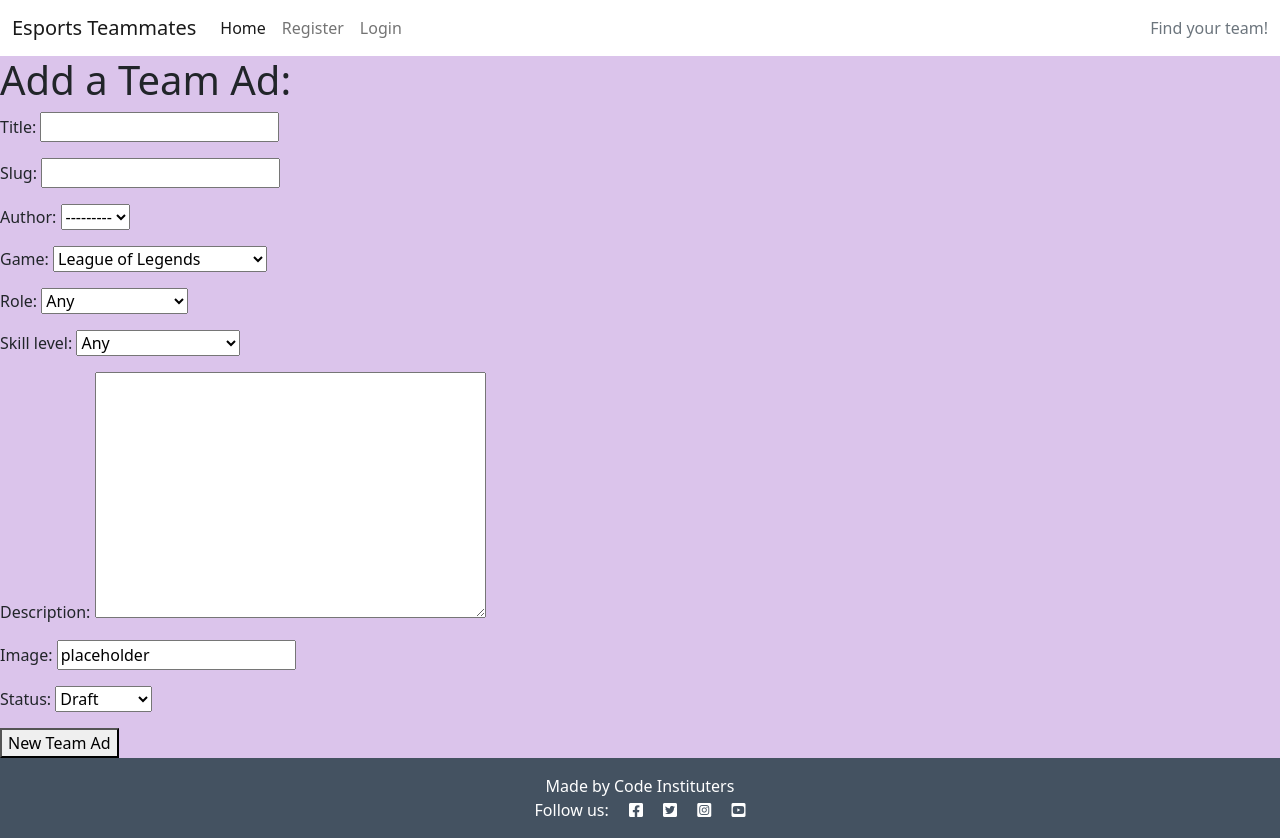
After one commit to PPindel/esports-teammates, a Django app: page /add_team/ in a window 1280 px wide. The commit adds this page. Run offline with Django 3.2, Linux system fonts and the light colour scheme; some libraries are stand-ins or nearby versions.

Commit message:
Add option for user to create an ad

```diff
--- a/blog/forms.py
+++ b/blog/forms.py
@@ -1,4 +1,4 @@
-from .models import Comment
+from .models import Comment, TeamAd
 from django import forms
 
 
--- a/blog/models.py
+++ b/blog/models.py
@@ -1,4 +1,5 @@
 from django.db import models
+from django.urls import reverse
 from django.contrib.auth.models import User
 from cloudinary.models import CloudinaryField
 
@@ -47,6 +48,9 @@ class TeamAd(models.Model):
     def __str__(self):
         return self.title
 
+    def get_absolute_url(self):
+        return reverse('home')
+
 
 class Comment(models.Model):
     post = models.ForeignKey(TeamAd, on_delete=models.CASCADE, related_name='comments')  # noqa E501
--- a/blog/urls.py
+++ b/blog/urls.py
@@ -4,5 +4,6 @@ from django.urls import path
 
 urlpatterns = [
     path('', views.TeamList.as_view(), name='home'),
-    path('<slug:slug>/', views.TeamDetail.as_view(), name='team_detail')
+    path('add_team/', views.AddTeamAd.as_view(), name='add_team'),
+    path('<slug:slug>/', views.TeamDetail.as_view(), name='team_detail'),
 ]
--- a/blog/views.py
+++ b/blog/views.py
@@ -4,6 +4,7 @@ from django.http import HttpResponseRedirect
 from django.contrib import messages
 from .models import TeamAd
 from .forms import CommentForm
+from django.views.generic import CreateView
 
 
 class TeamList(generic.ListView):
@@ -58,3 +59,9 @@ class TeamDetail(View):
                 "comment_form": CommentForm()
             },
         )
+
+
+class AddTeamAd(CreateView):
+    model = TeamAd
+    template_name = 'add_team.html'
+    fields = '__all__'
--- a/templates/account/signup.html
+++ b/templates/account/signup.html
@@ -1,4 +1,4 @@
-{% extends "account/base.html" %}
+{% extends "base.html" %}
 
 {% load i18n %}
 
--- a/templates/account/signup_closed.html
+++ b/templates/account/signup_closed.html
@@ -1,4 +1,4 @@
-{% extends "account/base.html" %}
+{% extends "base.html" %}
 
 {% load i18n %}
 
--- /dev/null
+++ b/templates/add_team.html
@@ -0,0 +1,12 @@
+{% extends 'base.html' %} {% block content %}
+
+{% load crispy_forms_tags %}
+
+    <h1>Add a Team Ad:</h1>
+    <form method="POST">
+        {% csrf_token %}
+        {{ form.as_p }}
+        <button>New Team Ad</button>
+    </form>
+
+{% endblock content %}
--- a/templates/base.html
+++ b/templates/base.html
@@ -37,6 +37,9 @@
                         <a class="nav-link active" aria-current="page" href="{% url 'home' %}">Home</a>
                     </li>
                     {% if user.is_authenticated %}
+                    <li class="nav-item">
+                        <a class="nav-link" href="{% url 'add_team' %}">Add</a>
+                    </li>
                     <li class="nav-item">
                         <a class="nav-link" href="{% url 'account_logout' %}">Logout</a>
                     </li>
```
